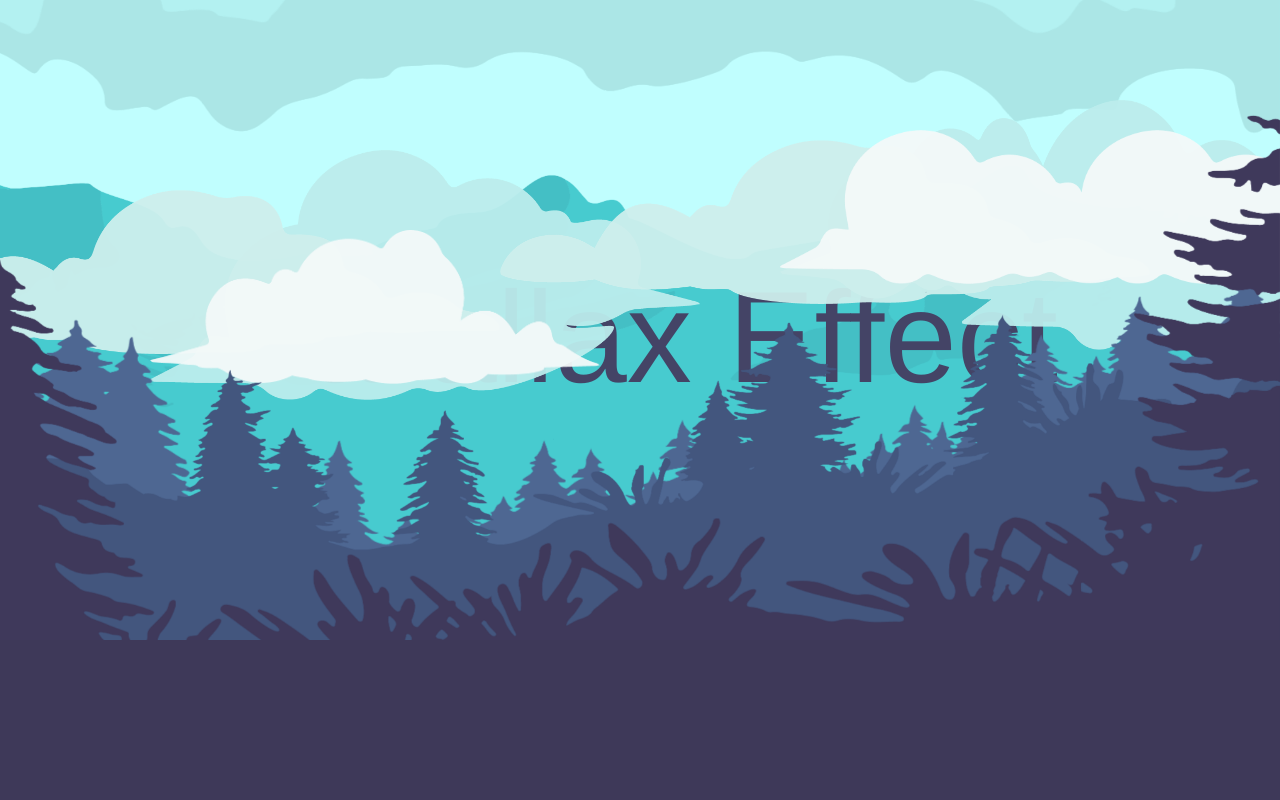
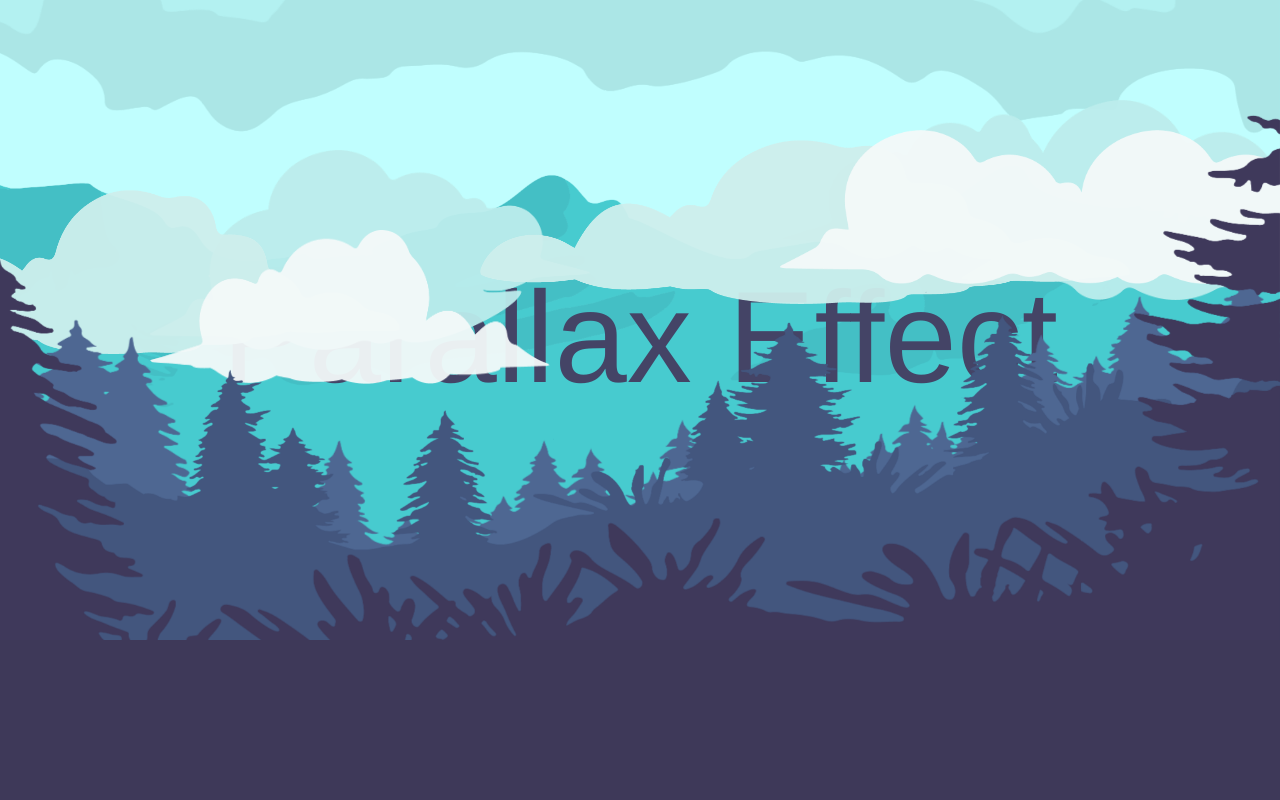
Before and after one commit to JarenKempton/parallax-effect, a React (Create React App) app: page / in a window 1280 px wide. Shown: the top 800 px of the page. Built offline with nearby package versions, Linux system fonts and the light colour scheme.

Commit message:
fixed cloud sizing

```diff
--- a/src/components/ParallaxMountainBanner.js
+++ b/src/components/ParallaxMountainBanner.js
@@ -39,8 +39,8 @@ const ParallaxMountainBanner = ({ scrollPosition }) => {
             style={{
               opacity: 0.95,
               display: "block",
-              maxWidth: 550,
-              maxHeight: 300,
+              maxWidth: 450,
+              maxHeight: 200,
               width: "auto",
               height: "auto",
               transform: `translate(-${scrollPosition * 0.09}px, 50px)`
@@ -67,8 +67,8 @@ const ParallaxMountainBanner = ({ scrollPosition }) => {
             style={{
               opacity: 0.95,
               display: "block",
-              maxWidth: 650,
-              maxHeight: 300,
+              maxWidth: 550,
+              maxHeight: 200,
               width: "auto",
               height: "auto",
               transform: `translateX(${scrollPosition * 0.08}px)`
@@ -95,7 +95,7 @@ const ParallaxMountainBanner = ({ scrollPosition }) => {
           <img style={{
             opacity: 0.95,
             display: "block",
-            maxWidth: 450,
+            maxWidth: 400,
             maxHeight: 200,
             width: "auto",
             height: "auto",
```
